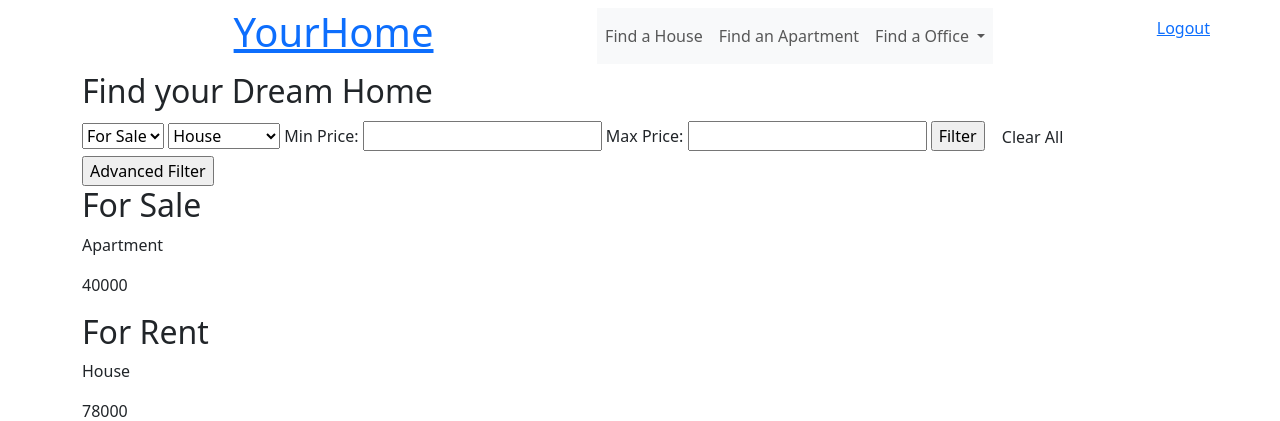
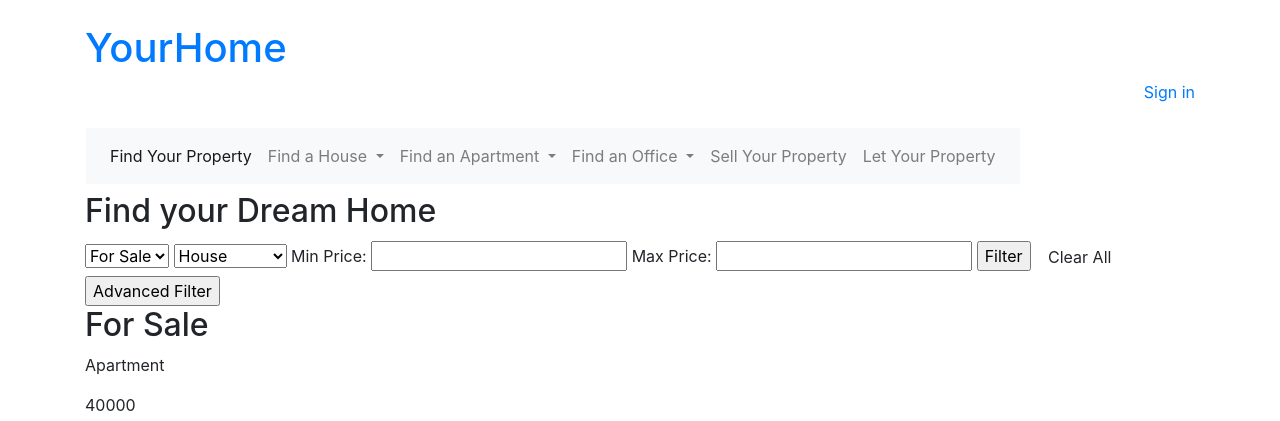
Before and after one commit to LitGreen/yourhome, a Django app: page / in a window 1280 px wide. Shown: the top 421 px of the page. Run offline with Django 5.2, Linux system fonts and the light colour scheme; data comes from the database, SQL or seed files in the repository; some libraries are stand-ins or nearby versions.

Commit message:
Implement bootstrap and navbar dropdowns

```diff
--- a/templates/main.html
+++ b/templates/main.html
@@ -10,6 +10,14 @@
 <script src="https://cdn.jsdelivr.net/npm/@popperjs/core@2.11.6/dist/umd/popper.min.js"
     integrity="sha384-oBqDVmMz9ATKxIep9tiCxS/Z9fNfEXiDAYTujMAeBAsjFuCZSmKbSSUnQlmh/jp3"
     crossorigin="anonymous"></script>
+    <link rel="stylesheet" href="https://cdn.jsdelivr.net/npm/bootstrap@4.3.1/dist/css/bootstrap.min.css" integrity="sha384-ggOyR0iXCbMQv3Xipma34MD+dH/1fQ784/j6cY/iJTQUOhcWr7x9JvoRxT2MZw1T" crossorigin="anonymous">
+<script src="https://cdn.jsdelivr.net/npm/bootstrap@4.3.1/dist/js/bootstrap.min.js" integrity="sha384-JjSmVgyd0p3pXB1rRibZUAYoIIy6OrQ6VrjIEaFf/nJGzIxFDsf4x0xIM+B07jRM" crossorigin="anonymous"></script>
+<script src="https://code.jquery.com/jquery-3.3.1.slim.min.js" integrity="sha384-q8i/X+965DzO0rT7abK41JStQIAqVgRVzpbzo5smXKp4YfRvH+8abtTE1Pi6jizo" crossorigin="anonymous"></script>
+<script src="https://cdn.jsdelivr.net/npm/popper.js@1.14.7/dist/umd/popper.min.js" integrity="sha384-UO2eT0CpHqdSJQ6hJty5KVphtPhzWj9WO1clHTMGa3JDZwrnQq4sF86dIHNDz0W1" crossorigin="anonymous"></script>
+<link rel="stylesheet" href="https://cdn.jsdelivr.net/npm/bootstrap@4.3.1/dist/css/bootstrap.min.css" integrity="sha384-ggOyR0iXCbMQv3Xipma34MD+dH/1fQ784/j6cY/iJTQUOhcWr7x9JvoRxT2MZw1T" crossorigin="anonymous">
+<script src="https://code.jquery.com/jquery-3.3.1.slim.min.js" integrity="sha384-q8i/X+965DzO0rT7abK41JStQIAqVgRVzpbzo5smXKp4YfRvH+8abtTE1Pi6jizo" crossorigin="anonymous"></script>
+<script src="https://cdn.jsdelivr.net/npm/popper.js@1.14.7/dist/umd/popper.min.js" integrity="sha384-UO2eT0CpHqdSJQ6hJty5KVphtPhzWj9WO1clHTMGa3JDZwrnQq4sF86dIHNDz0W1" crossorigin="anonymous"></script>
+<script src="https://cdn.jsdelivr.net/npm/bootstrap@4.3.1/dist/js/bootstrap.min.js" integrity="sha384-JjSmVgyd0p3pXB1rRibZUAYoIIy6OrQ6VrjIEaFf/nJGzIxFDsf4x0xIM+B07jRM" crossorigin="anonymous"></script>
 <script src="https://unpkg.com/htmx.org@1.8.6"
     integrity="sha384-Bj8qm/6B+71E6FQSySofJOUjA/gq330vEqjFx9LakWybUySyI1IQHwPtbTU7bNwx"
     crossorigin="anonymous"></script>
--- a/templates/navbar.html
+++ b/templates/navbar.html
@@ -1,12 +1,19 @@
 {% load static %}
 
+<div class="container">
+    <div class="logo d-flex align-items-start flex-column">
+        <a href="/"><img id="logo" src=""></a>
+
+        <a href="/">
+            <h1 class="app-title">YourHome</h1>
+        </a>
+    </div>
+    <div class="login-register d-flex align-items-end flex-column">
+        <p><a href="">Sign in</a></p>
+    </div>
+</div>
+
 <div class="navbar container">
-    <a href="/"><img id="logo" src=""></a>
-
-    <a href="/">
-        <h1 class="app-title">YourHome</h1>
-    </a>
-
     <nav class="navbar navbar-expand-lg navbar-light bg-light">
         <button class="navbar-toggler" type="button" data-toggle="collapse" data-target="#navbarSupportedContent"
             aria-controls="navbarSupportedContent" aria-expanded="false" aria-label="Toggle navigation">
@@ -15,29 +22,49 @@
 
         <div class="collapse navbar-collapse" id="navbarSupportedContent">
             <ul class="navbar-nav mr-auto">
-                <li class="nav-item active">
-                    <a class="nav-link" href="#">Find a House</a>
-                </li>
                 <li class="nav-item">
-                    <a class="nav-link" href="#">Find an Apartment</a>
+                    <a class="nav-link active" href="/">Find Your Property</a>
                 </li>
                 <li class="nav-item dropdown">
-                    <a class="nav-link dropdown-toggle" href="#" id="navbarDropdown" role="button" data-toggle="dropdown"
-                        aria-haspopup="true" aria-expanded="false">
-                        Find a Office
+                    <a class="nav-link dropdown-toggle" href="#" id="navbarDropdown" role="button"
+                        data-toggle="dropdown" aria-haspopup="true" aria-expanded="false">
+                        Find a House
                     </a>
                     <div class="dropdown-menu" aria-labelledby="navbarDropdown">
                         <a class="dropdown-item" href="#">For Sale</a>
-                        <a class="dropdown-item" href="#">To Let</a>
                         <div class="dropdown-divider"></div>
-                        <a class="dropdown-item" href="#">Sale a Property</a>
-                        <a class="dropdown-item" href="#">Let a Property</a>
-                        <a class="dropdown-item" href="#">Login/Register</a>
+                        <a class="dropdown-item" href="#">To Rent</a>
                     </div>
+                </li>
+                <li class="nav-item dropdown">
+                    <a class="nav-link dropdown-toggle" href="#" id="navbarDropdown" role="button"
+                        data-toggle="dropdown" aria-haspopup="true" aria-expanded="false">
+                        Find an Apartment
+                    </a>
+                    <div class="dropdown-menu" aria-labelledby="navbarDropdown">
+                        <a class="dropdown-item" href="#">For Sale</a>
+                        <div class="dropdown-divider"></div>
+                        <a class="dropdown-item" href="#">To Rent</a>
+                    </div>
+                </li>
+                <li class="nav-item dropdown">
+                    <a class="nav-link dropdown-toggle" href="#" id="navbarDropdown" role="button"
+                        data-toggle="dropdown" aria-haspopup="true" aria-expanded="false">
+                        Find an Office
+                    </a>
+                    <div class="dropdown-menu" aria-labelledby="navbarDropdown">
+                        <a class="dropdown-item" href="#">For Sale</a>
+                        <div class="dropdown-divider"></div>
+                        <a class="dropdown-item" href="#">To Rent</a>
+                    </div>
+                </li>
+                <li class="nav-item">
+                    <a class="nav-link" href="#">Sell Your Property</a>
+                </li>
+                <li class="nav-item">
+                    <a class="nav-link" href="#">Let Your Property</a>
                 </li>
             </ul>
         </div>
     </nav>
-
-    <p><a href="">Logout</a></p>
 </div>
```
Also changed, not shown: package-lock.json (added).
